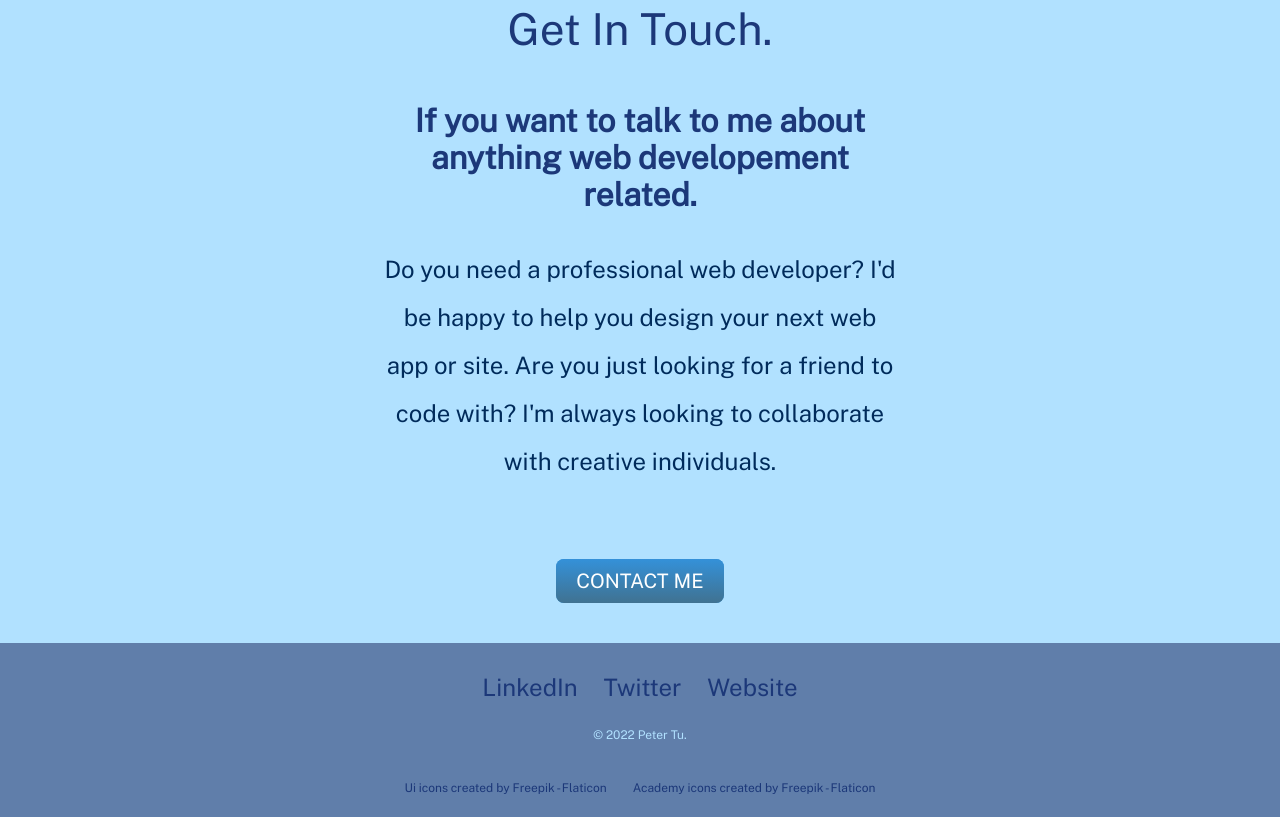
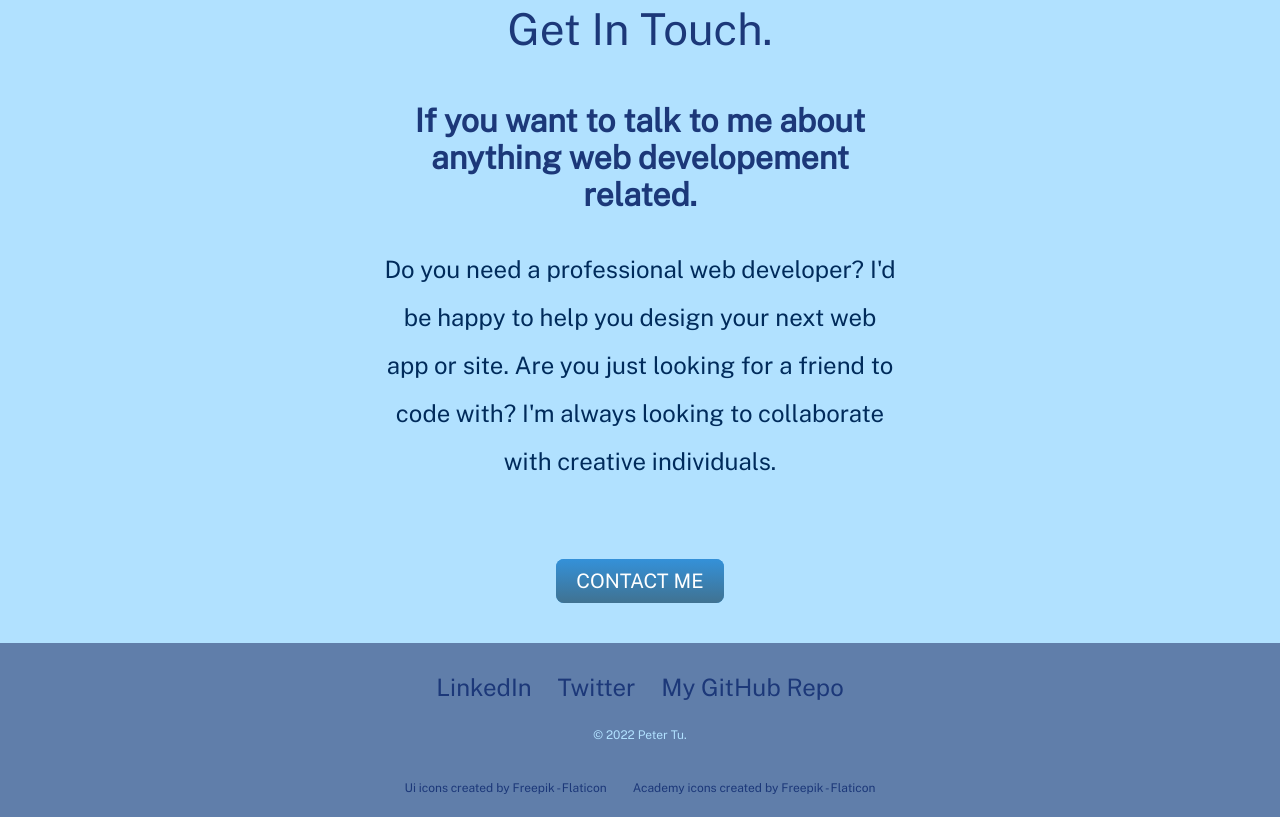
Before and after one commit to petejtu/cv, a plain HTML site: page index.html in a window 1280 px wide. Shown: the part 2491-3308 px from the top of the page. Drawn offline with nearby package versions, Linux system fonts and the light colour scheme.

Commit message:
minor updates

```diff
--- a/index.html
+++ b/index.html
@@ -54,7 +54,7 @@
     <div class="bottom-container">
       <a class="footer-link" href="https://www.linkedin.com/in/petejtu">LinkedIn</a>
       <a class="footer-link" href="https://twitter.com/">Twitter</a>
-      <a class="footer-link" href="https://www.appbrewery.co/">Website</a>
+      <a class="footer-link" href="https://github.com/petejtu">My GitHub Repo</a>
       <p class="copyright">© 2022 Peter Tu.</p>
       <a class="credit" href="https://www.flaticon.com/free-icons/ui" title="ui icons">Ui icons created by Freepik - Flaticon</a>
       <a class="credit" href="https://www.flaticon.com/free-icons/academy" title="academy icons">Academy icons created by Freepik - Flaticon</a>
```
